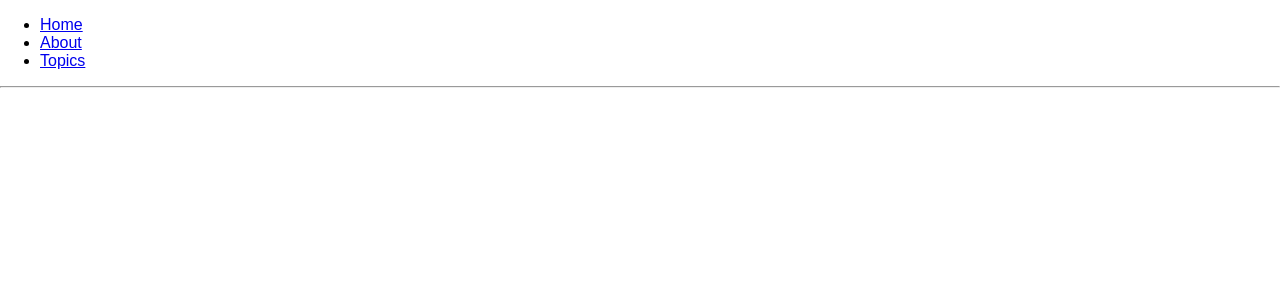
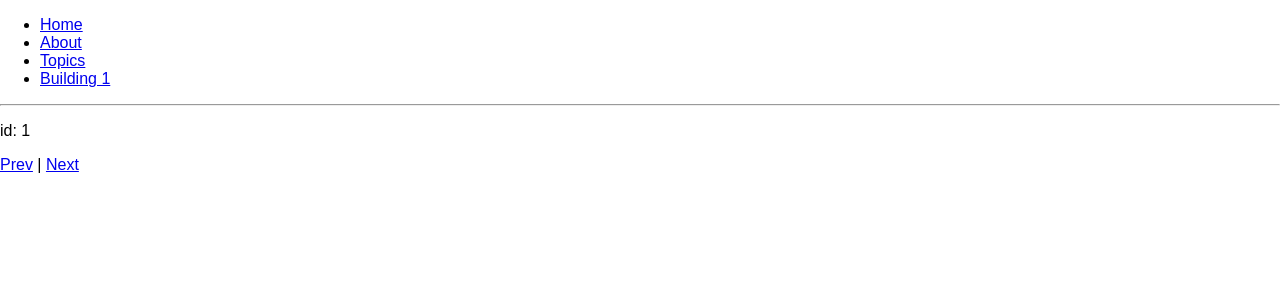
Before and after one commit to jeff-r/sacmod_buildings_react, a React (Create React App) app: page /buildings/1 in a window 1280 px wide. Shown: the top 300 px of the page. Built offline with nearby package versions, Linux system fonts and the light colour scheme; no server answers.

Commit message:
Fetch a new building with each page

```diff
--- a/src/App.js
+++ b/src/App.js
@@ -23,6 +23,56 @@ const Topic = ({ match }) => (
   </div>
 )
 
+class Building extends React.Component {
+  constructor(props) {
+    super(props)
+    this.state = {
+      address:'',
+      buildingId: props.match.params.id
+    }
+  }
+
+  elementId () {
+    return this.props.match.params.id
+  }
+
+  getData (buildingId) {
+    var url = 'http://localhost:3001/buildings/' + buildingId + '.json'
+    fetch(url).then((response) => {
+      return response.json()
+    }).then((json) => {
+      this.architectId = json.architect_id
+      console.log(json)
+    })
+  }
+
+  prevId () {
+    var id = parseInt(this.elementId(), 10)
+    if (id > 1) {
+      id -= 1
+    }
+    return id
+  }
+
+  nextId () {
+    var id = parseInt(this.elementId(), 10) + 1
+    return id
+  }
+
+  render() {
+    this.getData(this.elementId())
+    return (
+      <div>
+      <p>id: {this.elementId()}</p>
+      <p>
+        <Link to={`/buildings/${this.prevId()}`}>Prev</Link> |&nbsp;
+        <Link to={`/buildings/${this.nextId()}`}>Next</Link>
+      </p>
+      </div>
+    )
+  }
+}
+
 const Topics = ({ match }) => (
   <div>
     <h2>Topics</h2>
@@ -42,6 +92,11 @@ const Topics = ({ match }) => (
           Props v. State
         </Link>
       </li>
+      <li>
+        <Link to={`${match.url}/buildings/2`}>
+          Building
+        </Link>
+      </li>
     </ul>
 
     <Route path={`${match.url}/:topicId`} component={Topic}/>
@@ -58,6 +113,7 @@ const BasicExample = () => (
         <li><Link to="/">Home</Link></li>
         <li><Link to="/about">About</Link></li>
         <li><Link to="/topics">Topics</Link></li>
+        <li><Link to="/buildings/1">Building 1</Link></li>
       </ul>
 
       <hr/>
@@ -65,6 +121,7 @@ const BasicExample = () => (
       <Route exact path="/" component={Home}/>
       <Route path="/about" component={About}/>
       <Route path="/topics" component={Topics}/>
+      <Route path="/buildings/:id" component={Building}/>
     </div>
   </Router>
 )
```
